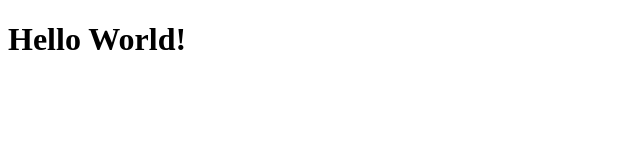
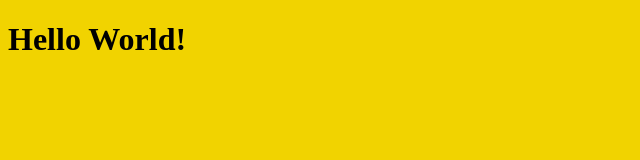
Before and after one commit to IlonaFrigout/D4-2019-2020-githubdemo, a plain HTML site: page index.html in a window 1280 px wide. Shown: the whole page, without its empty margins (0-640 px from the left). Drawn offline with Linux system fonts and the light colour scheme.

Commit message:
Second Commit

```diff
--- /dev/null
+++ b/css/master.css
@@ -0,0 +1,3 @@
+body{
+  background-color: #F1D300;
+}
--- a/index.html
+++ b/index.html
@@ -3,6 +3,7 @@
   <head>
     <meta charset="utf-8">
     <title>Testing git!</title>
+    <link rel="stylesheet" href="css/master.css">
   </head>
   <body>
 <h1>Hello World!</h1>
```
